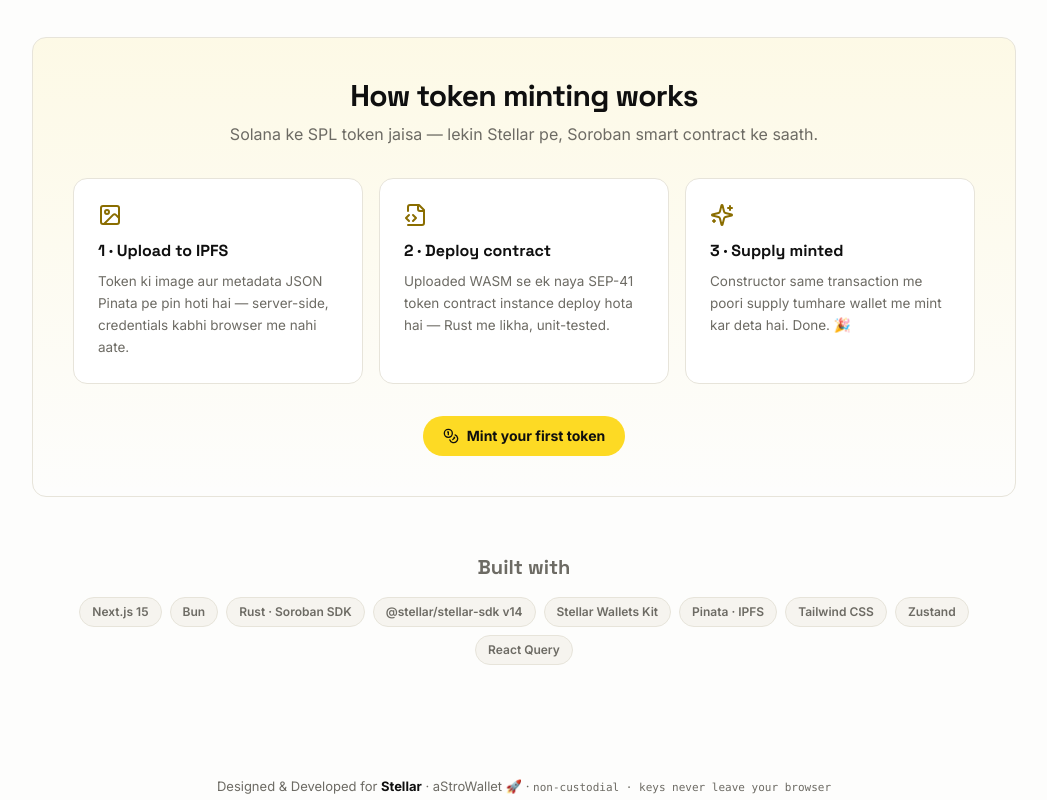
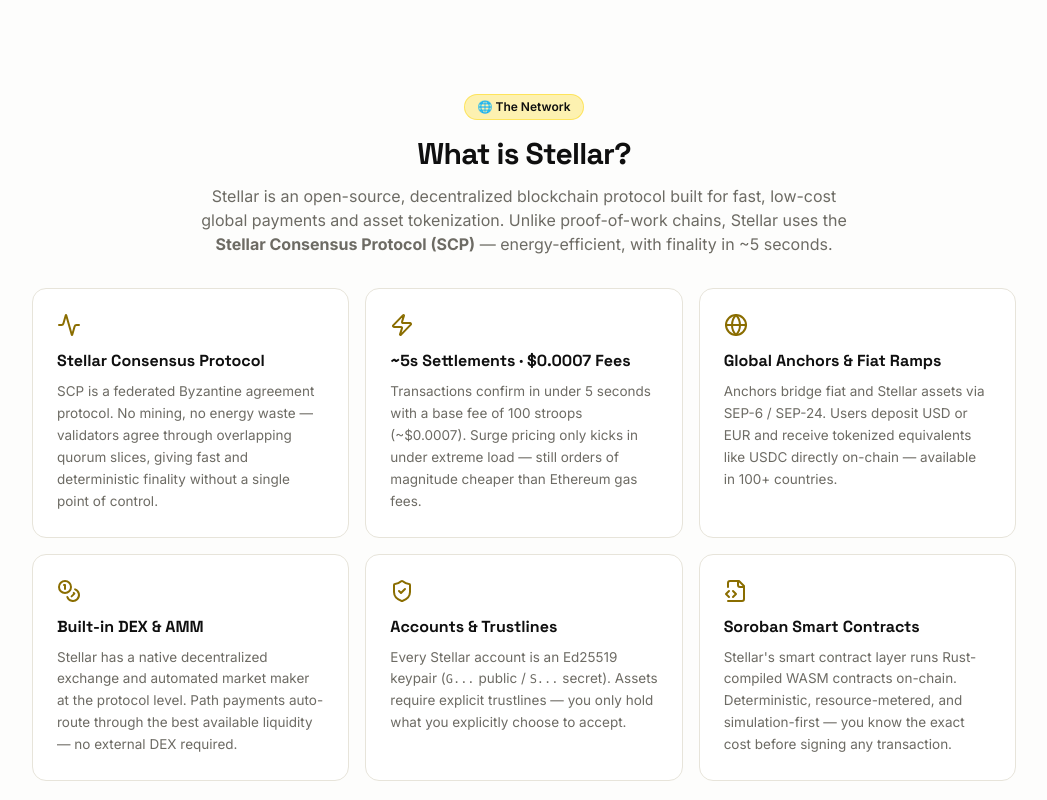
Before and after one commit to vilashturkane/aStroWallet, a Next.js app in the folder client/: page / in a window 1280 px wide. Shown: the part 1340-2140 px from the top of the page, without its empty margins (116-1163 px from the left). Built offline with nearby package versions, Linux system fonts and the light colour scheme.

Commit message:
feat(landing): add About Stellar Network section with 6 info cards

```diff
--- a/client/app/page.tsx
+++ b/client/app/page.tsx
@@ -14,6 +14,7 @@
   FileCode2,
   Github,
   ExternalLink,
+  Activity,
 } from "lucide-react";
 import { Button } from "@/components/ui/button";
 import { Badge } from "@/components/ui/badge";
@@ -197,6 +198,78 @@
         </div>
       </section>
 
+      {/* ---------- About Stellar ---------- */}
+      <section className="py-14">
+        <div className="mb-8 text-center">
+          <Badge variant="gold" className="mb-4 px-3 py-1 text-xs">
+            🌐 The Network
+          </Badge>
+          <h2 className="font-display text-3xl font-bold tracking-tight">What is Stellar?</h2>
+          <p className="mx-auto mt-3 max-w-2xl text-muted-foreground">
+            Stellar is an open-source, decentralized blockchain protocol built for fast, low-cost
+            global payments and asset tokenization. Unlike proof-of-work chains, Stellar uses the{" "}
+            <strong>Stellar Consensus Protocol (SCP)</strong> — energy-efficient, with finality in
+            ~5 seconds.
+          </p>
+        </div>
+        <div className="grid gap-4 md:grid-cols-2 lg:grid-cols-3">
+          <div className="rounded-lg border border-border bg-card p-6">
+            <Activity className="mb-3 h-6 w-6 text-gold-deep" />
+            <h3 className="font-display font-bold">Stellar Consensus Protocol</h3>
+            <p className="mt-2 text-[13.5px] leading-relaxed text-muted-foreground">
+              SCP is a federated Byzantine agreement protocol. No mining, no energy waste —
+              validators agree through overlapping quorum slices, giving fast and deterministic
+              finality without a single point of control.
+            </p>
+          </div>
+          <div className="rounded-lg border border-border bg-card p-6">
+            <Zap className="mb-3 h-6 w-6 text-gold-deep" />
+            <h3 className="font-display font-bold">~5s Settlements · $0.0007 Fees</h3>
+            <p className="mt-2 text-[13.5px] leading-relaxed text-muted-foreground">
+              Transactions confirm in under 5 seconds with a base fee of 100 stroops (~$0.0007).
+              Surge pricing only kicks in under extreme load — still orders of magnitude cheaper
+              than Ethereum gas fees.
+            </p>
+          </div>
+          <div className="rounded-lg border border-border bg-card p-6">
+            <Globe className="mb-3 h-6 w-6 text-gold-deep" />
+            <h3 className="font-display font-bold">Global Anchors & Fiat Ramps</h3>
+            <p className="mt-2 text-[13.5px] leading-relaxed text-muted-foreground">
+              Anchors bridge fiat and Stellar assets via SEP-6 / SEP-24. Users deposit USD or EUR
+              and receive tokenized equivalents like USDC directly on-chain — available in 100+
+              countries.
+            </p>
+          </div>
+          <div className="rounded-lg border border-border bg-card p-6">
+            <Coins className="mb-3 h-6 w-6 text-gold-deep" />
+            <h3 className="font-display font-bold">Built-in DEX & AMM</h3>
+            <p className="mt-2 text-[13.5px] leading-relaxed text-muted-foreground">
+              Stellar has a native decentralized exchange and automated market maker at the protocol
+              level. Path payments auto-route through the best available liquidity — no external
+              DEX required.
+            </p>
+          </div>
+          <div className="rounded-lg border border-border bg-card p-6">
+            <ShieldCheck className="mb-3 h-6 w-6 text-gold-deep" />
+            <h3 className="font-display font-bold">Accounts & Trustlines</h3>
+            <p className="mt-2 text-[13.5px] leading-relaxed text-muted-foreground">
+              Every Stellar account is an Ed25519 keypair (<code className="font-mono text-xs">G...</code>{" "}
+              public / <code className="font-mono text-xs">S...</code> secret). Assets require explicit
+              trustlines — you only hold what you explicitly choose to accept.
+            </p>
+          </div>
+          <div className="rounded-lg border border-border bg-card p-6">
+            <FileCode2 className="mb-3 h-6 w-6 text-gold-deep" />
+            <h3 className="font-display font-bold">Soroban Smart Contracts</h3>
+            <p className="mt-2 text-[13.5px] leading-relaxed text-muted-foreground">
+              Stellar's smart contract layer runs Rust-compiled WASM contracts on-chain.
+              Deterministic, resource-metered, and simulation-first — you know the exact cost
+              before signing any transaction.
+            </p>
+          </div>
+        </div>
+      </section>
+
       {/* ---------- How minting works ---------- */}
       <section className="rounded-lg border border-border bg-gradient-to-b from-gold/10 to-transparent p-8 sm:p-10">
         <h2 className="text-center font-display text-3xl font-bold tracking-tight">
```
